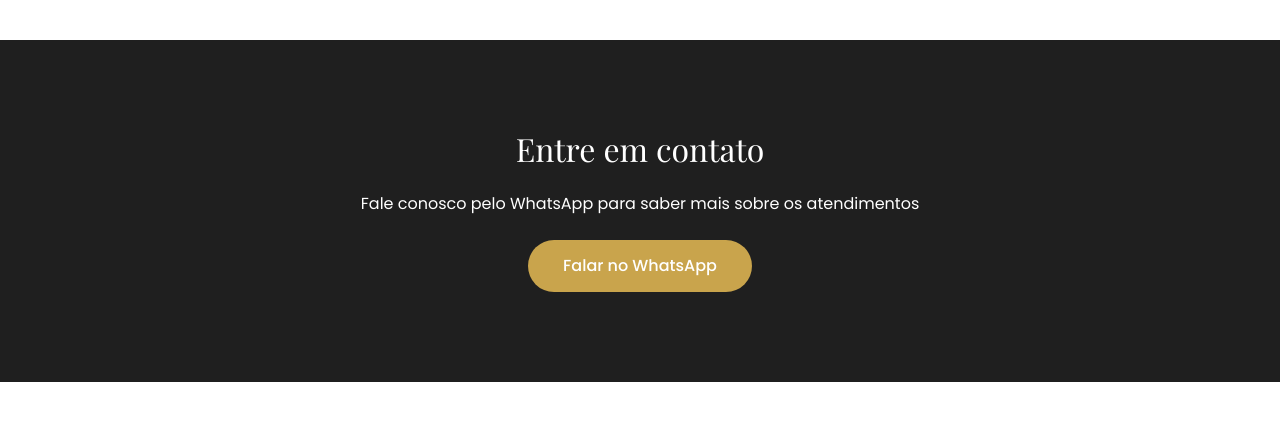
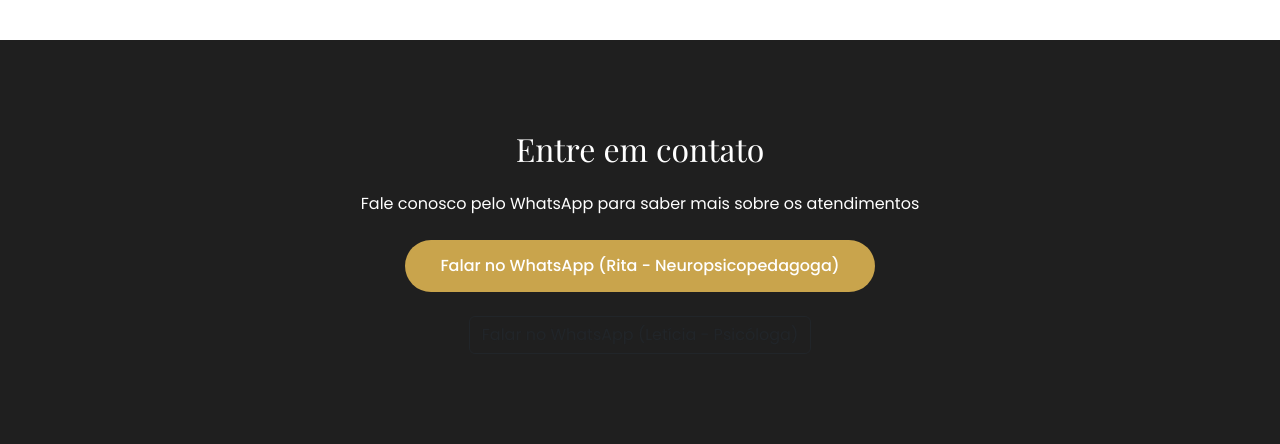
Before and after one commit to dudumilan/espacointernamente, a Django app: page / in a window 1280 px wide. Shown: the part 3813-4257 px from the top of the page. Before the commit the page ends 4195 px from the top, so only its background shows below. Run offline with Django 5.2, Linux system fonts and the light colour scheme.

Commit message:
Update index.html

```diff
--- a/core/templates/core/index.html
+++ b/core/templates/core/index.html
@@ -194,7 +194,11 @@
 <div class="container">
     <h2 class="mb-4">Entre em contato</h2>
     <p class="mb-4">Fale conosco pelo WhatsApp para saber mais sobre os atendimentos</p>
-    <a href="https://wa.me/5515998312536" class="btn btn-gold">Falar no WhatsApp</a>
+    <a href="https://wa.me/5515998312536" class="btn btn-gold">Falar no WhatsApp (Rita - Neuropsicopedagoga)</a>
+    <br><br>
+    <a href="https://wa.me/5511970936892" class="btn btn-outline-dark">
+    Falar no WhatsApp (Letícia - Psicóloga)
+</a>
 </div>
 </section>
 
```
